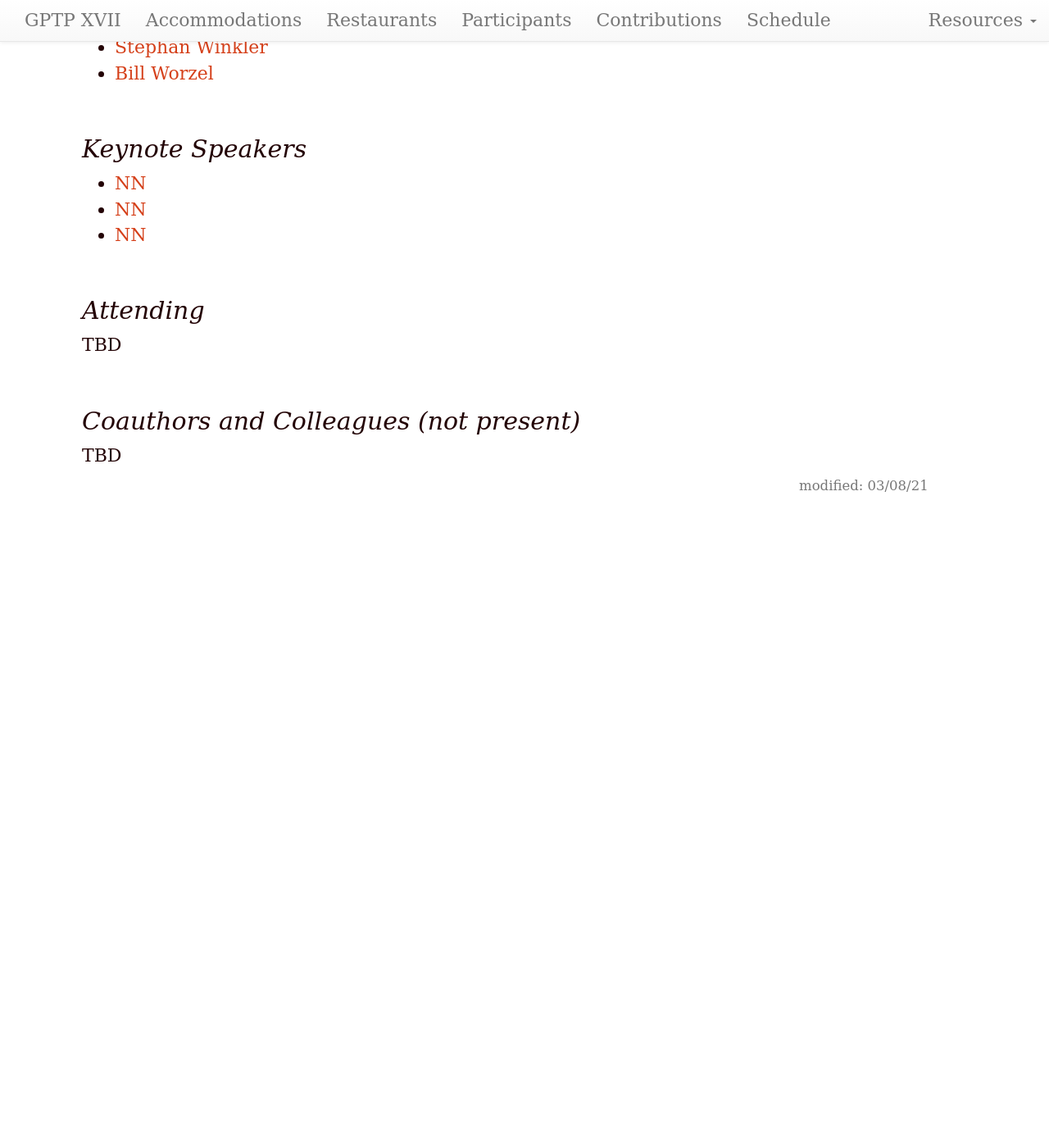
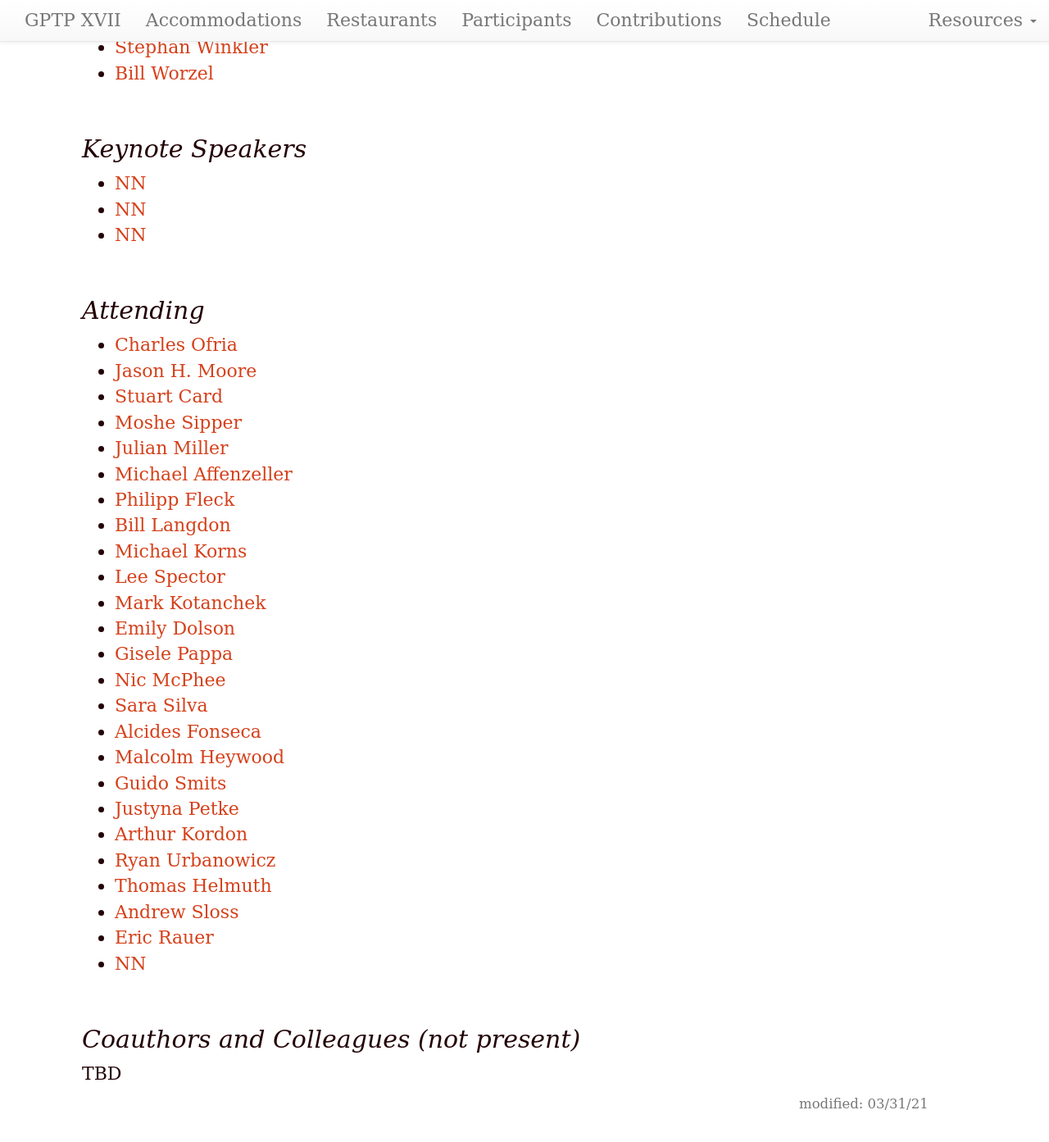
Before and after one commit to GPTP-workshop/gptp-workshop.github.io, a Jekyll site: the page built from attendees.md, in a window 1280 px wide and 1400 px high, scrolled down 367 px. Shown: the top 1393 px of the window at 82% size. Built offline with Jekyll 4.4.1, drawn with Linux system fonts in a browser that asks for light colours; before the commit the page ends 1013 px from its top, so only the background shows below that.

Commit message:
Update attendees.md

```diff
--- a/attendees.md
+++ b/attendees.md
@@ -1,6 +1,6 @@
 ---
 layout: default
-updated: "Mar 8, 2021"
+updated: "Mar 31, 2021"
 roman: "XVII"
 dates: "May 19-21, 2021"
 ---
@@ -23,7 +23,31 @@ dates: "May 19-21, 2021"
 
 ## Attending
 
-TBD
+- [Charles Ofria](https://)
+- [Jason H. Moore](https://)
+- [Stuart Card](https://)
+- [Moshe Sipper](https://)
+- [Julian Miller](https://)
+- [Michael Affenzeller](https://)
+- [Philipp Fleck](https://)
+- [Bill Langdon](https://)
+- [Michael Korns](https://)
+- [Lee Spector](https://)
+- [Mark Kotanchek](https://)
+- [Emily Dolson](https://)
+- [Gisele Pappa](https://)
+- [Nic McPhee](https://)
+- [Sara Silva](https://)
+- [Alcides Fonseca](https://)
+- [Malcolm Heywood](https://)
+- [Guido Smits](https://)
+- [Justyna Petke](https://)
+- [Arthur Kordon](https://)
+- [Ryan Urbanowicz](https://)
+- [Thomas Helmuth](https://)
+- [Andrew Sloss](https://)
+- [Eric Rauer](https://)
+- [NN](https://)
 
 
 
```
